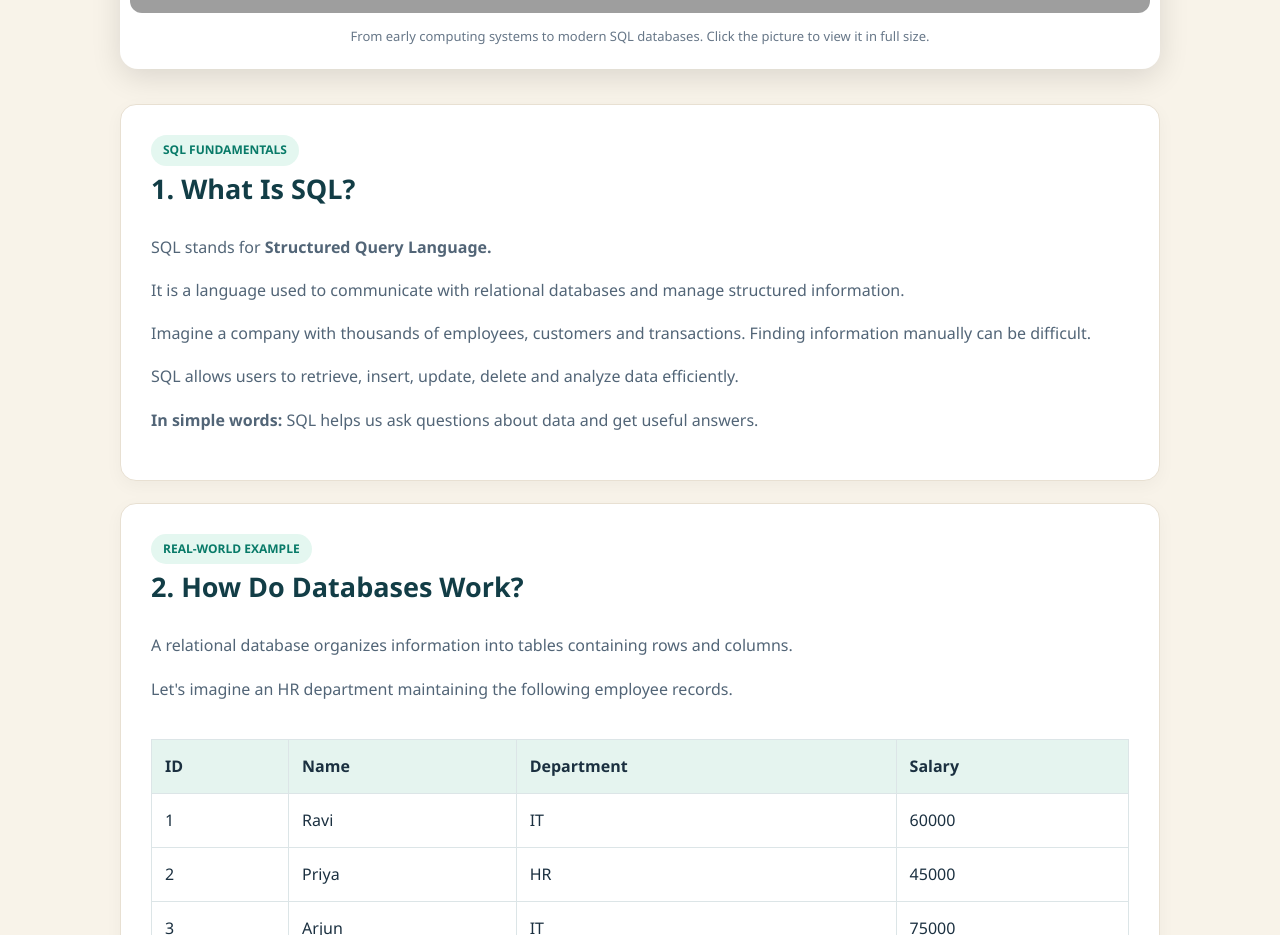
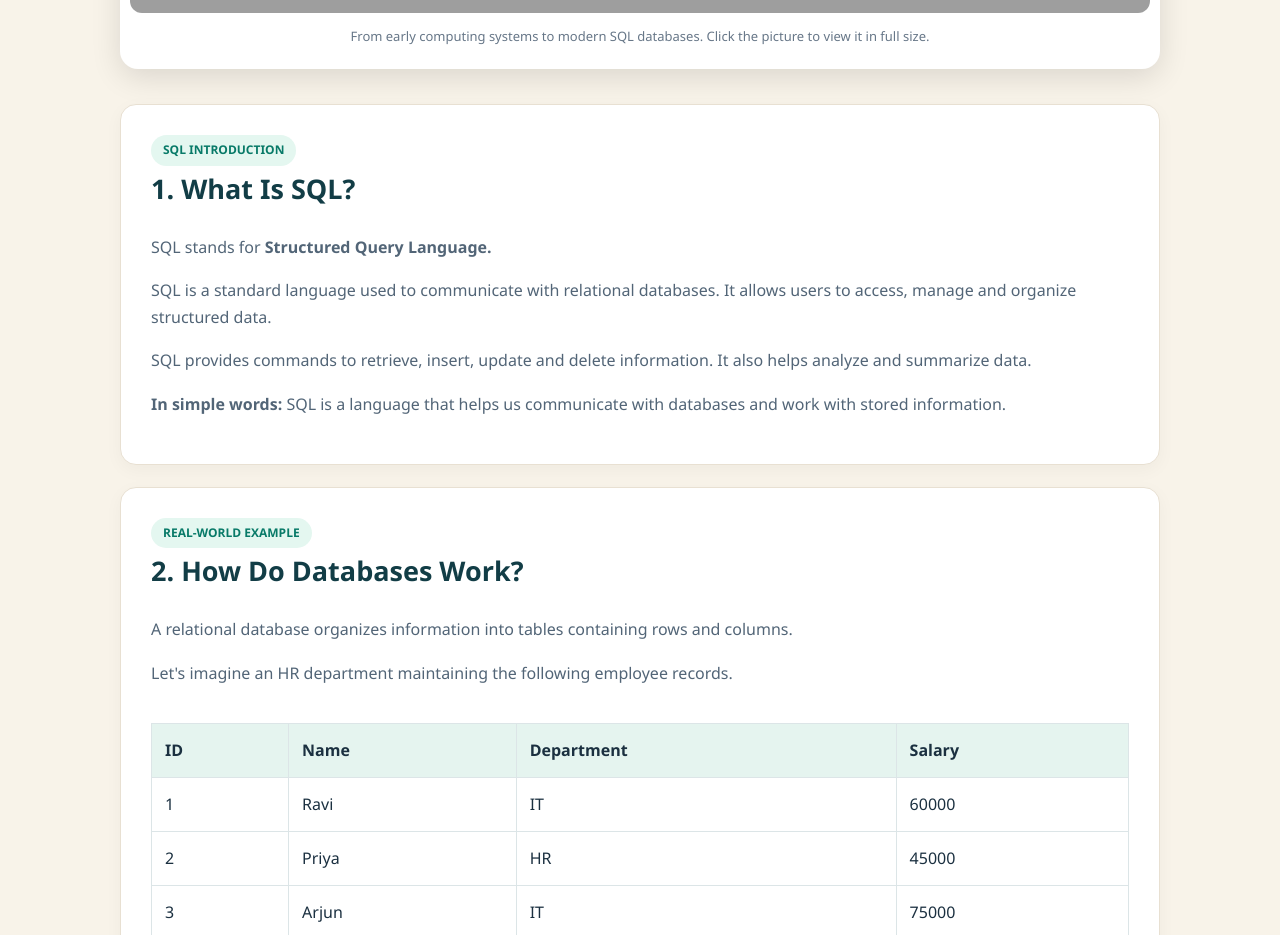
Before and after one commit to ADSQL08/SQL-Interview-Lab, a plain HTML site: page sql-introduction.html in a window 1280 px wide. Shown: the part 1156-2091 px from the top of the page. Drawn offline with Linux system fonts and the light colour scheme; grey boxes are pictures that could not be loaded.

Commit message:
Revise SQL introduction content for clarity
Updated the introduction section to clarify the purpose and functionality of SQL.

```diff
--- a/sql-introduction.html
+++ b/sql-introduction.html
@@ -299,7 +299,7 @@ footer {
   <!-- SECTION 1 -->
   <article class="card">
 
-    <span class="pill">SQL FUNDAMENTALS</span>
+  <span class="pill">SQL INTRODUCTION</span>
 
   <h2>1. What Is SQL?</h2>
 
@@ -309,26 +309,23 @@ footer {
   </p>
 
   <p>
-      It is a language used to communicate with
-      relational databases and manage
-      structured information.
+    SQL is a standard language used to
+    communicate with relational databases.
+    It allows users to access, manage
+    and organize structured data.
   </p>
 
   <p>
-      Imagine a company with thousands of employees,
-      customers and transactions.
-      Finding information manually can be difficult.
-    </p>
-
-    <p>
-      SQL allows users to retrieve, insert,
-      update, delete and analyze data efficiently.
+    SQL provides commands to retrieve,
+    insert, update and delete information.
+    It also helps analyze and summarize data.
   </p>
 
   <p>
     <strong>In simple words:</strong>
-      SQL helps us ask questions about data
-      and get useful answers.
+    SQL is a language that helps us
+    communicate with databases and
+    work with stored information.
   </p>
 
   </article>
```
Lines whose indentation alone changed are shown as unchanged.
